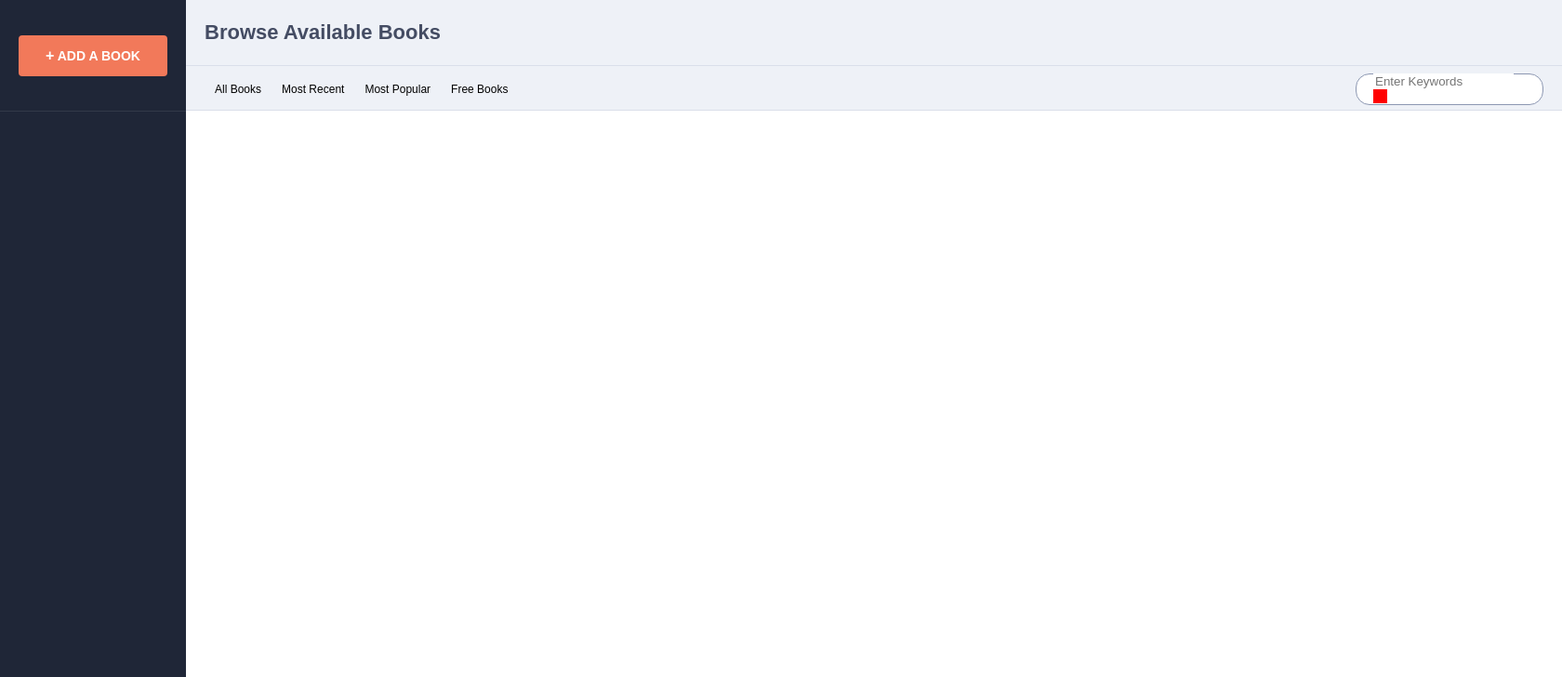
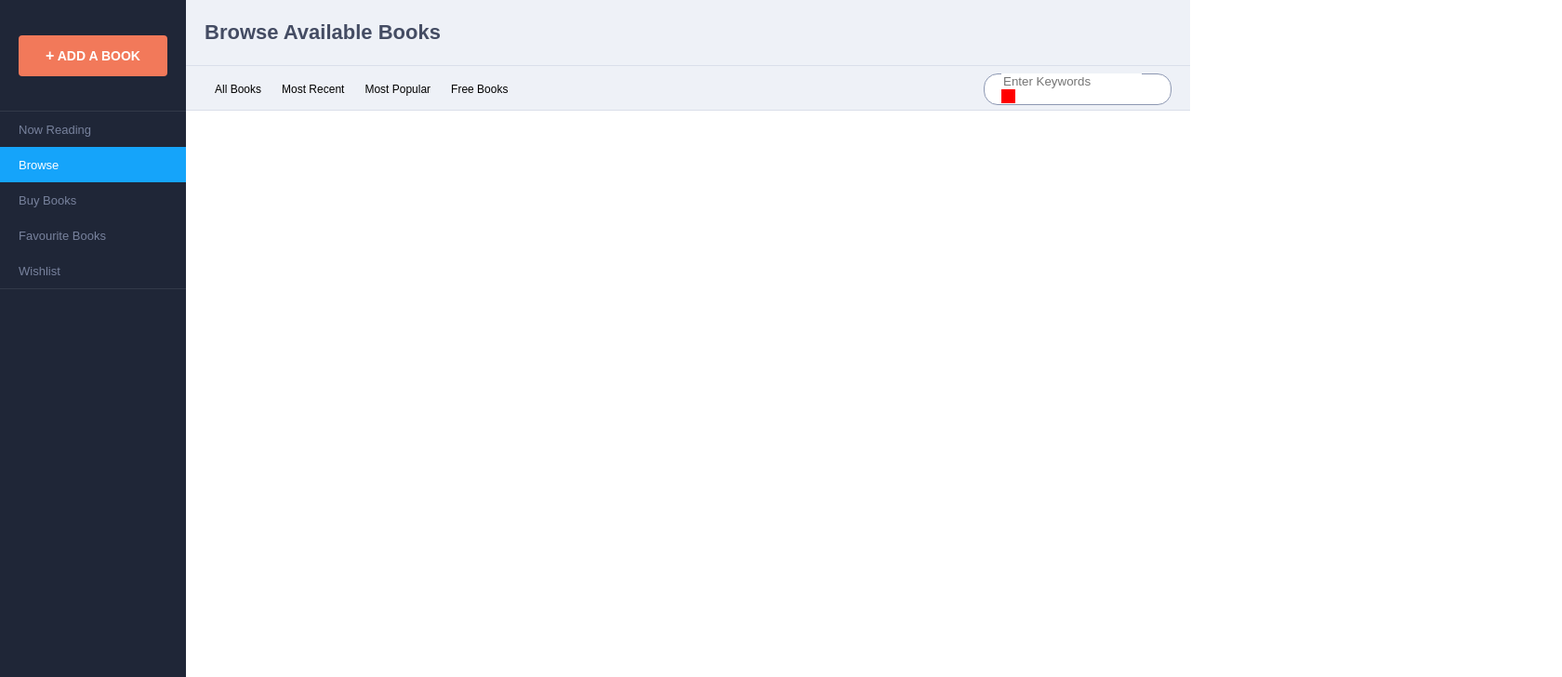
Before and after one commit to SFill2108/BTCtest, a React app: page /browse in a window 1280 px wide. Shown: the top 728 px of the page at 93% size, 1680 px wide, since content can reach past the window. Built offline with nearby package versions, Linux system fonts and the light colour scheme.

Commit message:
add Page Navigation

```diff
--- a/src/components/App.scss
+++ b/src/components/App.scss
@@ -5,9 +5,10 @@ body {
 .appWrapper {
     display: grid;
     max-width: 1680px;
+    min-width: 760px;
     margin: 0 auto;
     grid-template-areas: "sidebar header" "sidebar content";
-    grid-template-columns: 200px 1480px;
+    grid-template-columns: 200px 12fr;
     grid-template-rows: 119px 12fr;
     font-family: "Arial";
 }
--- a/src/components/Sidebar/AddBook/AddBook.jsx
+++ b/src/components/Sidebar/AddBook/AddBook.jsx
@@ -1,5 +1,6 @@
 import React,{Component} from 'react';
 import './AddBook.scss';
+
 
 const AddBook = () =>{
     return(
--- /dev/null
+++ b/src/components/Sidebar/PagesNav/PageLink/PageLink.jsx
@@ -0,0 +1,17 @@
+import React,{Component} from 'react';
+import './PageLink.scss';
+
+const PageLink = (props) =>{
+    return(
+        <div className='itemWrapper'>
+            <div className="item__icon">
+                {props.icon}
+            </div>
+            <div className="item__link">
+                {props.name}
+            </div>
+        </div>
+    );
+}
+
+export default PageLink;
--- /dev/null
+++ b/src/components/Sidebar/PagesNav/PageLink/PageLink.scss
@@ -0,0 +1,9 @@
+.itemWrapper {
+    height: 38px;
+    padding-left: 20px;
+    display: flex;
+    align-items: center;
+    font-size: 13px;
+    font-family: "Arial";
+    color: rgb(120, 130, 157);
+}
--- /dev/null
+++ b/src/components/Sidebar/PagesNav/PagesNav.jsx
@@ -0,0 +1,21 @@
+import React,{Component} from 'react';
+import './PagesNav.scss';
+import PageLink from './PageLink/PageLink.jsx'
+import {NavLink} from "react-router-dom"
+
+const PagesNav = () =>{
+
+    return(
+        <div className='pagesNavWrapper'>
+            <NavLink to="/nowreading"><PageLink name='Now Reading'/></NavLink>
+            <NavLink to="/browse"><PageLink name='Browse'/></NavLink>
+            <NavLink to="/buybook"><PageLink name='Buy Books'/></NavLink>
+            <NavLink to="/favouritebook"><PageLink name='Favourite Books'/></NavLink>
+            <NavLink to="/wishlist"><PageLink name='Wishlist'/></NavLink>
+        </div>
+
+    );
+}
+
+
+export default PagesNav;
--- /dev/null
+++ b/src/components/Sidebar/PagesNav/PagesNav.scss
@@ -0,0 +1,13 @@
+.pagesNavWrapper {
+    width: 200px;
+    border-bottom: 1px solid rgba(218, 223, 234, 0.102);
+    a {
+        text-decoration: none;
+    }
+    .active {
+         :first-child {
+            background-color: rgb(21, 164, 250);
+            color: white;
+        }
+    }
+}
--- a/src/components/Sidebar/Sidebar.jsx
+++ b/src/components/Sidebar/Sidebar.jsx
@@ -1,11 +1,13 @@
 import React,{Component} from 'react';
 import './Sidebar.scss';
 import AddBook from './AddBook/AddBook.jsx'
+import PagesNav from './PagesNav/PagesNav.jsx'
 
 const Sidebar = () =>{
     return(
         <div className='sidebarWrapper'>
             <AddBook />
+            <PagesNav />
         </div>
     );
 }
```
